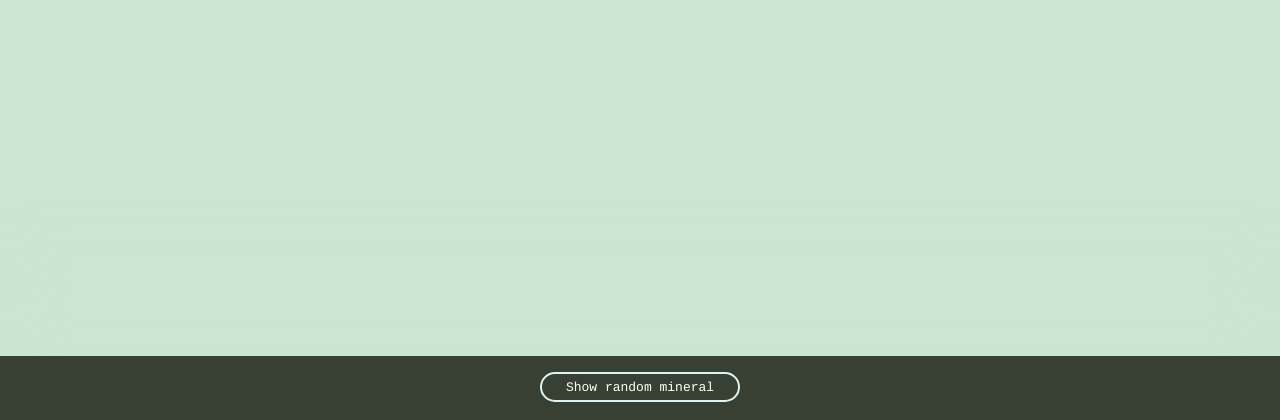
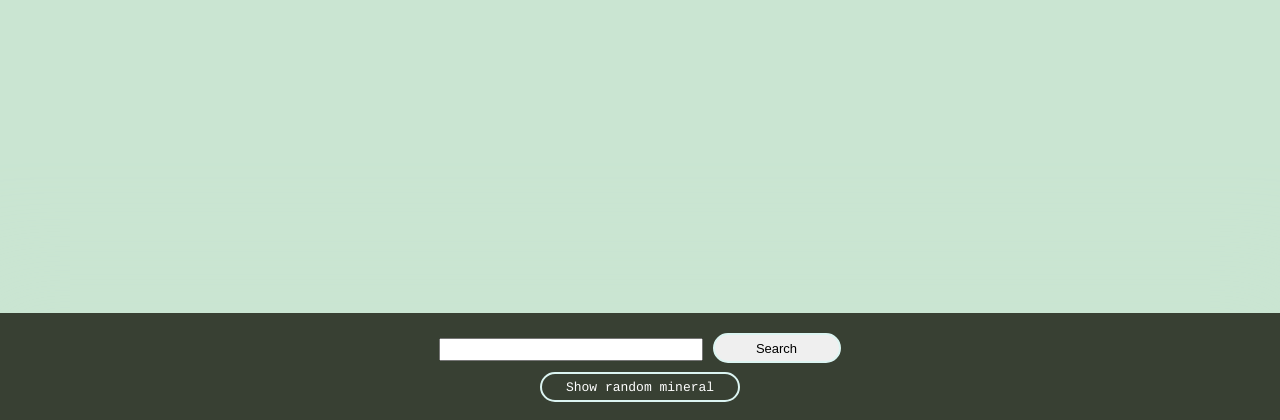
Before and after one commit to fkirwin/mineralcatalog_search, a Django app: page / in a window 1280 px wide. Shown: the part 380-800 px from the top of the page. Run offline with Django 3.2, Linux system fonts and the light colour scheme; tables that the repository leaves empty hold one stand-in row (values such as "Sample post").

Commit message:
More Progress
Just commiting in case my computer dies.

```diff
--- a/assets/css/global.css
+++ b/assets/css/global.css
@@ -205,8 +205,7 @@ table, p, ul { margin-bottom: 2.5rem; }
 
 
 .accordion { active:false; collapsible: true; border: solid 2px #DCF5F2; border-radius: 100px; color: #384033; display: block; font-size: 13px; text-align: center; padding: 8px 0 7px 0; width: 100%; transition: background-color 200ms ease-in-out, font-weight 200ms ease-in-out, color 200ms ease-in-out; }
+.active, .accordion:hover { background-color: #DCF5F2; color: #384033; font-weight: bold; }
+.panel { background-color: white; text-align: center; width: 100%; collapsible: true; active:false; display: none;}
 
-
-.active, .accordion:hover { background-color: #DCF5F2; color: #384033; font-weight: bold; }
-
-.panel { background-color: white; text-align: center; width: 100%; collapsible: true; active:false; display: none;}
+.search__button{border: solid 2px #DCF5F2; border-radius: 100px; color: #384033; display: block; font-size: 13px; text-align: center; padding: 8px 0 7px 0; width: 100%; transition: background-color 200ms ease-in-out, font-weight 200ms ease-in-out, color 200ms ease-in-out; }
--- a/mineralcatalog_search/urls.py
+++ b/mineralcatalog_search/urls.py
@@ -18,11 +18,14 @@ from django.conf.urls import include, url
 from django.contrib import admin
 from django.conf import settings
 from django.conf.urls.static import static
+import debug_toolbar
 
 from minerals import views as mineral_views
 
 urlpatterns = [
     url(r'^minerals/', include(('minerals.urls', 'minerals'),  namespace='minerals')),
+    url(r'search/$', mineral_views.search_by_name, name='search'),
     url('admin/', admin.site.urls),
-    url(r'^$', mineral_views.index, name='index')
+    url(r'^$', mineral_views.index, name='index'),
+    url(r'^__debug__/', include(debug_toolbar.urls)),
 ] + static(settings.STATIC_URL, document_root=settings.STATIC_ROOT)
--- a/minerals/urls.py
+++ b/minerals/urls.py
@@ -1,12 +1,14 @@
-from django.conf.urls import url
 from django.conf import settings
 from django.conf.urls.static import static
-
+from django.conf.urls import include, url
+import debug_toolbar
 
 from . import views as mineral_views
 
 
 urlpatterns = [
     url(r'(?P<pk>\d+)/$', mineral_views.mineral_detail, name='detail'),
-    url(r'^$', mineral_views.index, name='index')
+    url(r'search/$', mineral_views.search_by_name, name='search'),
+    url(r'^$', mineral_views.index, name='index'),
+    url(r'^__debug__/', include(debug_toolbar.urls)),
 ] + static(settings.STATIC_URL, document_root=settings.STATIC_ROOT)
--- a/minerals/views.py
+++ b/minerals/views.py
@@ -20,3 +20,6 @@ def mineral_detail(request, pk):
     return render(request,
                   'detail.html',
                   {'mineral': selected_mineral})
+
+def search_by_name(request):
+    pass
--- a/templates/layout.html
+++ b/templates/layout.html
@@ -54,7 +54,11 @@
         </div>
     </div>
         <div class="minerals__random">
-          <a class="minerals__anchor" href="{% random_mineral %}">Show random mineral</a>
+            <form method="GET" action="{% url 'minerals:search' %}">
+             <input type="search" id="q" style="color: black; width: 20%; height: 5%;">
+             <button class="minerals__anchor" style="width: 10%; height: 5%; color: black;">Search</button>
+            </form>
+            <a class="minerals__anchor" href="{% random_mineral %}">Show random mineral</a></li>
         </div>
         <script>
             var acc = document.getElementsByClassName("accordion");
```
Also changed, not shown: mineralcatalog_search/settings.py (+28 -0 lines).
